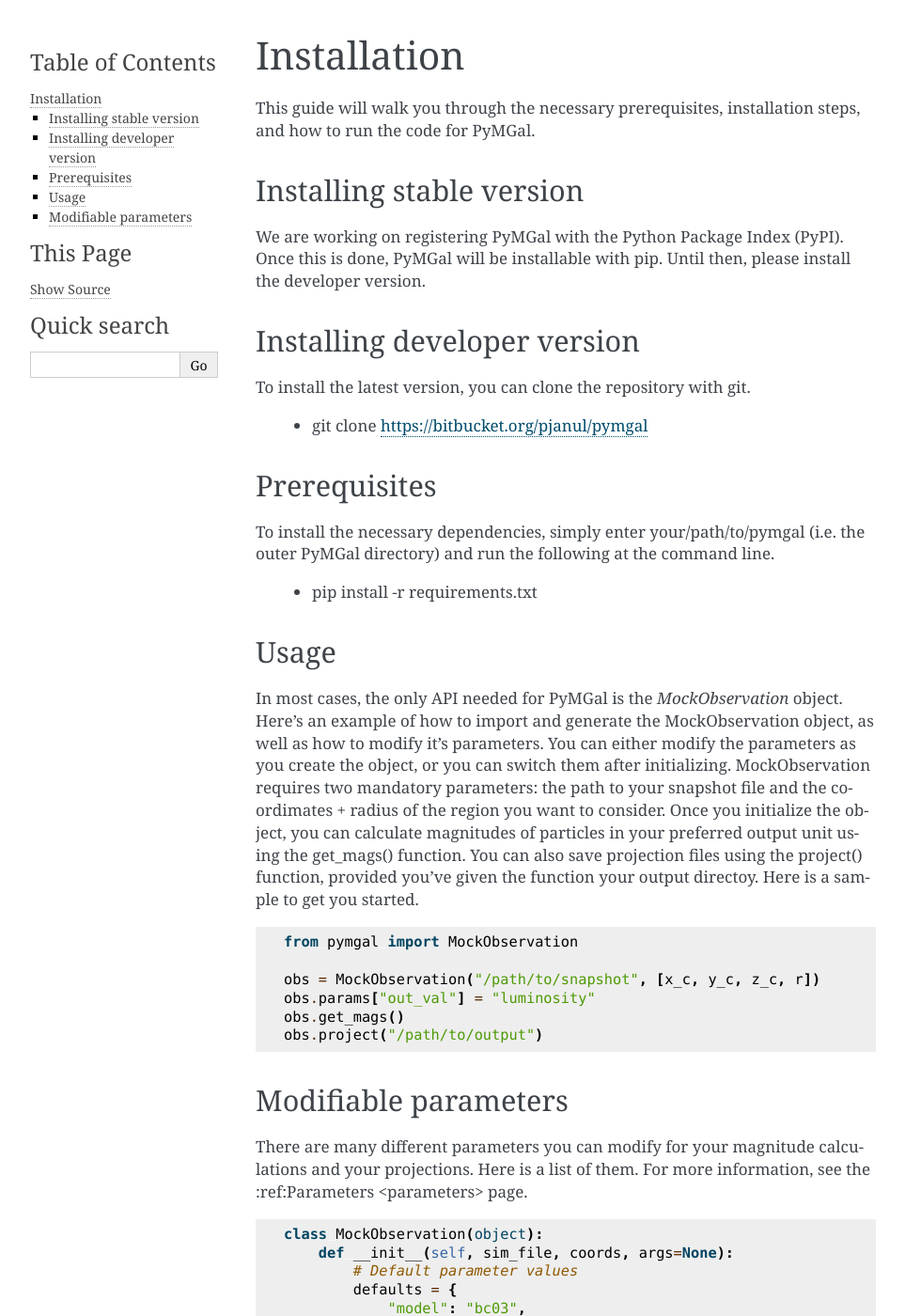
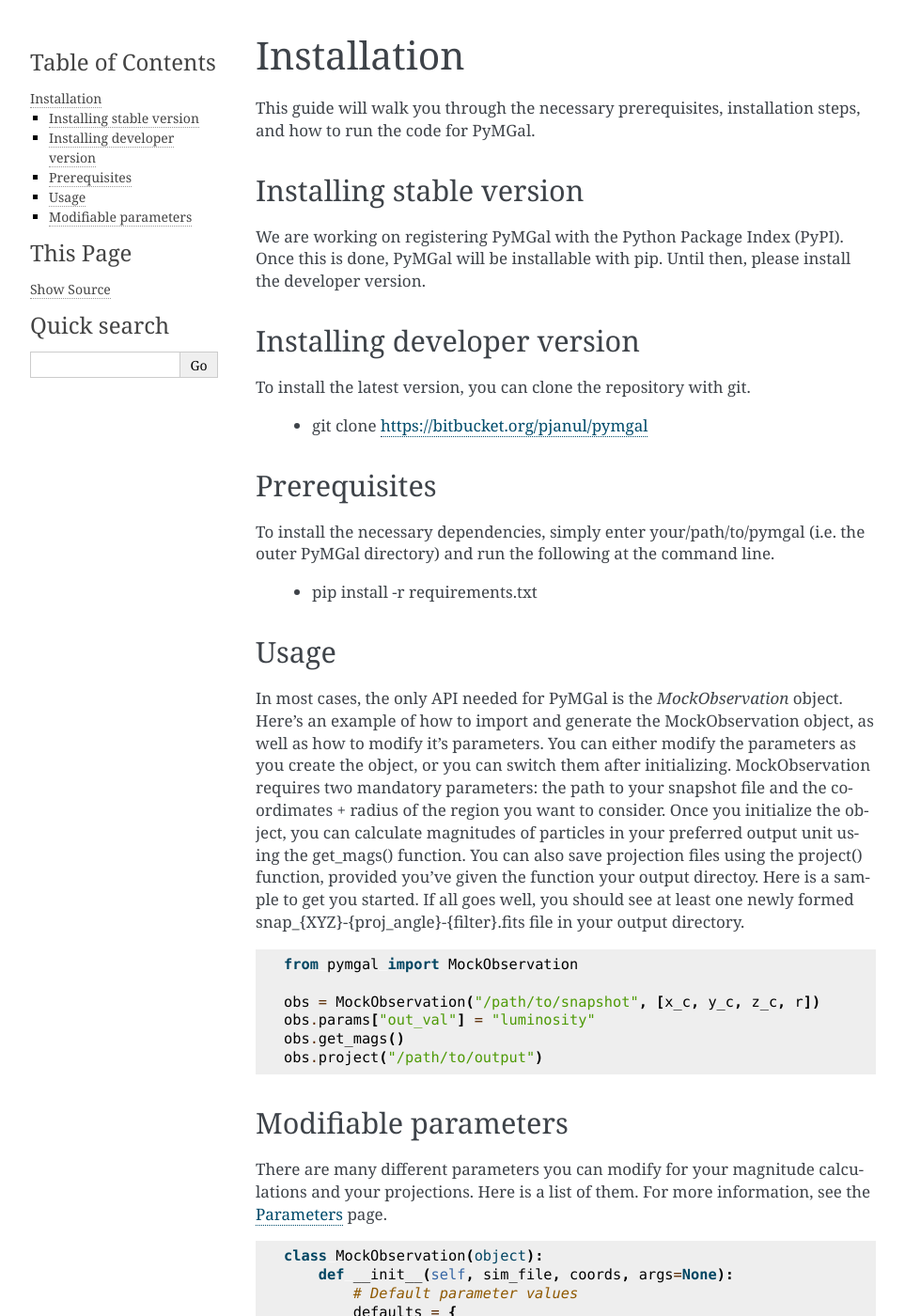
Before and after one commit to pjanul/pymgal, a Sphinx documentation site: the page built from doc/source/installation.rst, in a window 1280 px wide and 1400 px high. Shown: the whole window at 94% size, without its empty margins (148-1111 px from the left). Built offline with Sphinx 7.4.7, drawn with Linux system fonts in a browser that asks for light colours.

Commit message:
Fixed link to Parameters page and added expected output

```diff
--- a/doc/source/installation.rst
+++ b/doc/source/installation.rst
@@ -25,7 +25,7 @@ To install the necessary dependencies, simply enter your/path/to/pymgal (i.e. th
 Usage
 -------------
 
-In most cases, the only API needed for PyMGal is the `MockObservation` object. Here's an example of how to import and generate the MockObservation object, as well as how to modify it's parameters. You can either modify the parameters as you create the object, or you can switch them after initializing. MockObservation requires two mandatory parameters: the path to your snapshot file and the coordimates + radius of the region you want to consider. Once you initialize the object, you can calculate magnitudes of particles in your preferred output unit using the get_mags() function. You can also save projection files using the project() function, provided you've given the function your output directoy. Here is a sample to get you started.
+In most cases, the only API needed for PyMGal is the `MockObservation` object. Here's an example of how to import and generate the MockObservation object, as well as how to modify it's parameters. You can either modify the parameters as you create the object, or you can switch them after initializing. MockObservation requires two mandatory parameters: the path to your snapshot file and the coordimates + radius of the region you want to consider. Once you initialize the object, you can calculate magnitudes of particles in your preferred output unit using the get_mags() function. You can also save projection files using the project() function, provided you've given the function your output directoy. Here is a sample to get you started. If all goes well, you should see at least one newly formed snap_{XYZ}-{proj_angle}-{filter}.fits file in your output directory.
 
 .. code-block:: python
 
@@ -40,7 +40,7 @@ In most cases, the only API needed for PyMGal is the `MockObservation` object. H
 Modifiable parameters
 -------------
 
-There are many different parameters you can modify for your magnitude calculations and your projections. Here is a list of them. For more information, see the :ref:Parameters <parameters> page.
+There are many different parameters you can modify for your magnitude calculations and your projections. Here is a list of them. For more information, see the :ref:`Parameters <parameters>` page.
 
 
 .. code-block:: python
```
